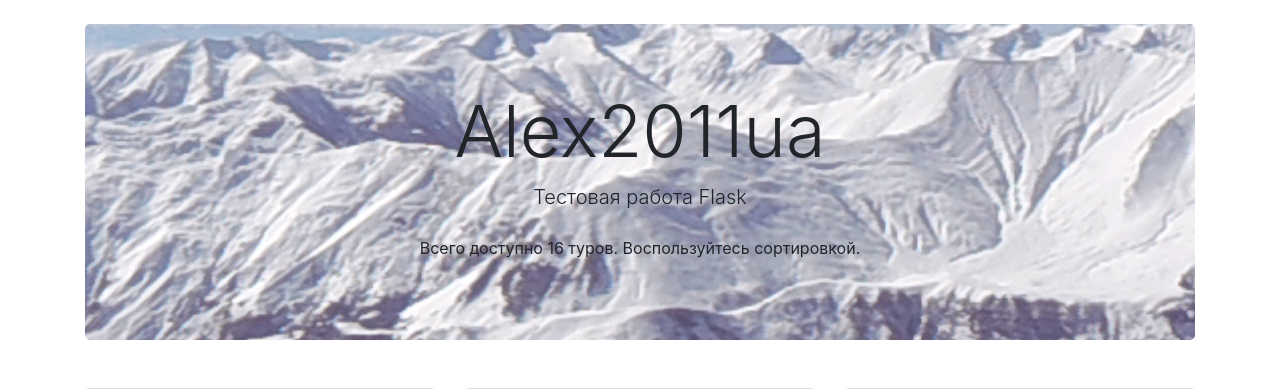
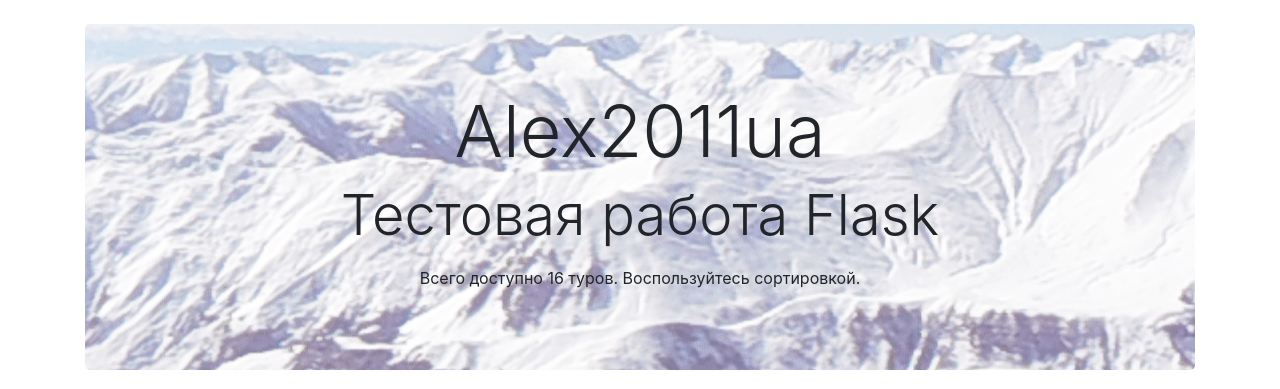
Before and after one commit to alex2011ua/search_tours, a Flask app: page / in a window 1280 px wide. Shown: the part 72-461 px from the top of the page. Run offline with Flask 2, Linux system fonts and the light colour scheme; some libraries are stand-ins or nearby versions.

Commit message:
all work, add favicon

```diff
--- a/app.py
+++ b/app.py
@@ -1,11 +1,13 @@
 from flask import Flask,  render_template, request
 from data import *
+from os import environ
+
 
 app = Flask(__name__)
 
+TEST_ENV = environ.get('test_in')
+@app.route('/')
 
-@app.route('/')
-@app.route('/tours/')
 def index():
     description = f"Всего доступно {len(tours)} туров. Воспользуйтесь сортировкой."
     return render_template('index.html',
@@ -14,11 +16,12 @@
                            description=description,
                            departures=departures,
                            tours=tours,
+                           test=TEST_ENV
                            )
 
 
 @app.route('/departures/<departure>/')
-@app.route('/tours/departures/<departure>/')
+
 def departuress(departure):
     tour_is = {}
     for item, tour in tours.items():
@@ -39,7 +42,7 @@
                            tours = tour_is,
                            )
 
-@app.route('/tours/tours/<id>/')
+
 @app.route('/tours/<id>/')
 def tour(id):
     t = tours[int(id)]
--- a/requirements.txt
+++ b/requirements.txt
@@ -4,3 +4,4 @@
 Jinja2==2.11.2
 MarkupSafe==1.1.1
 Werkzeug==1.0.1
+python-dotenv
--- a/templates/base.html
+++ b/templates/base.html
@@ -13,6 +13,7 @@
     </script>
   <meta charset="UTF-8">
   <title>{{title}}</title>
+    <link rel="icon" type="image/png" href="{{ url_for('index') }}/static/favicon.ico" />
   <link rel="stylesheet" href="https://stackpath.bootstrapcdn.com/bootstrap/4.3.1/css/bootstrap.min.css" integrity="sha384-ggOyR0iXCbMQv3Xipma34MD+dH/1fQ784/j6cY/iJTQUOhcWr7x9JvoRxT2MZw1T" crossorigin="anonymous">
 </head>
 
--- a/templates/index.html
+++ b/templates/index.html
@@ -5,8 +5,8 @@
     <!-- HERO -->
     <section class="jumbotron text-center mt-4" style="background: url('static/dragobrat.gif'); background-position: center center">
       <h1 class="display-3">{{ title }}</h1>
-      <p class="lead">{{ subtitle }}</p>
-      <p class="mt-4 w-50 mx-auto">{{ description }}</p>
+      <p class="display-4">{{ subtitle }}</p>
+      <p class="display-5">{{ description }}</p>
     </section>
     <!-- CARDS -->
     <div class="row mt-5">{% for item, tour in tours.items() %}{% if item <= 6 %}
```
Also changed, not shown: static/dragobrat.gif, 1 other file.
